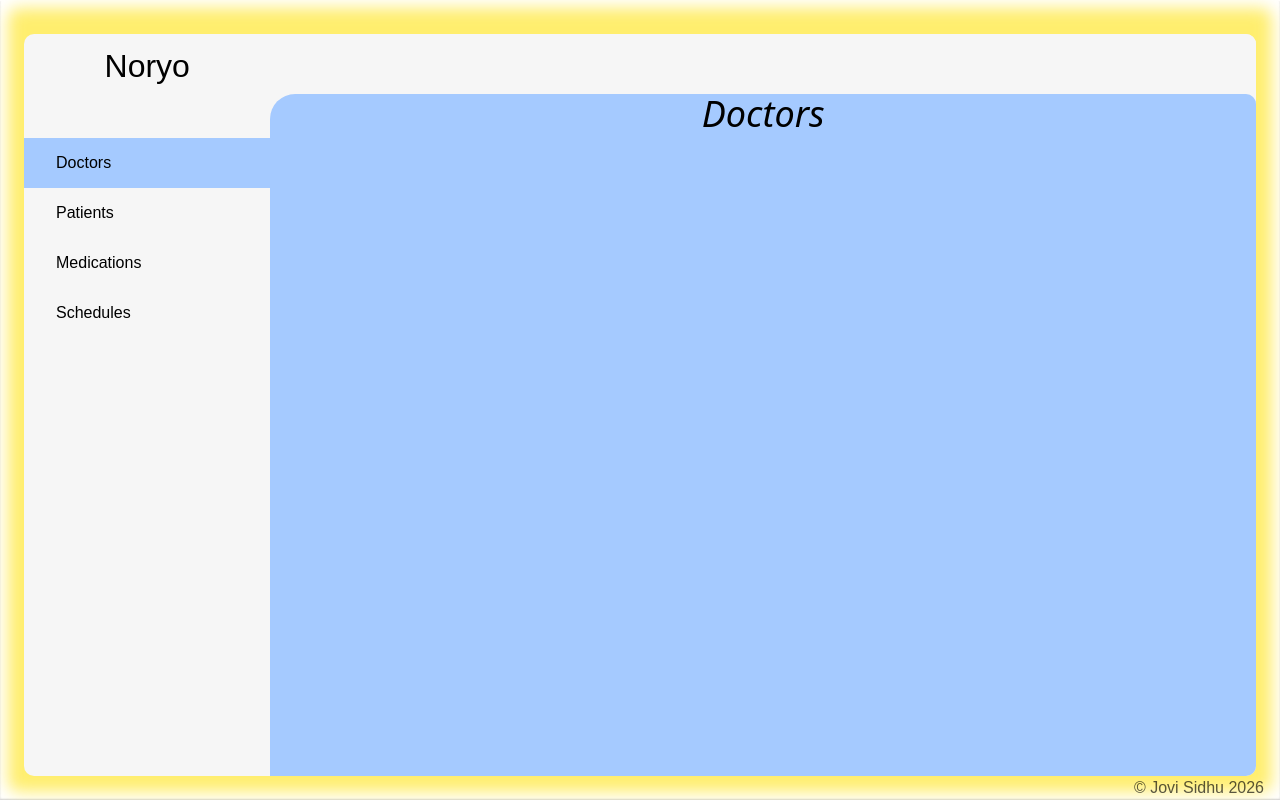
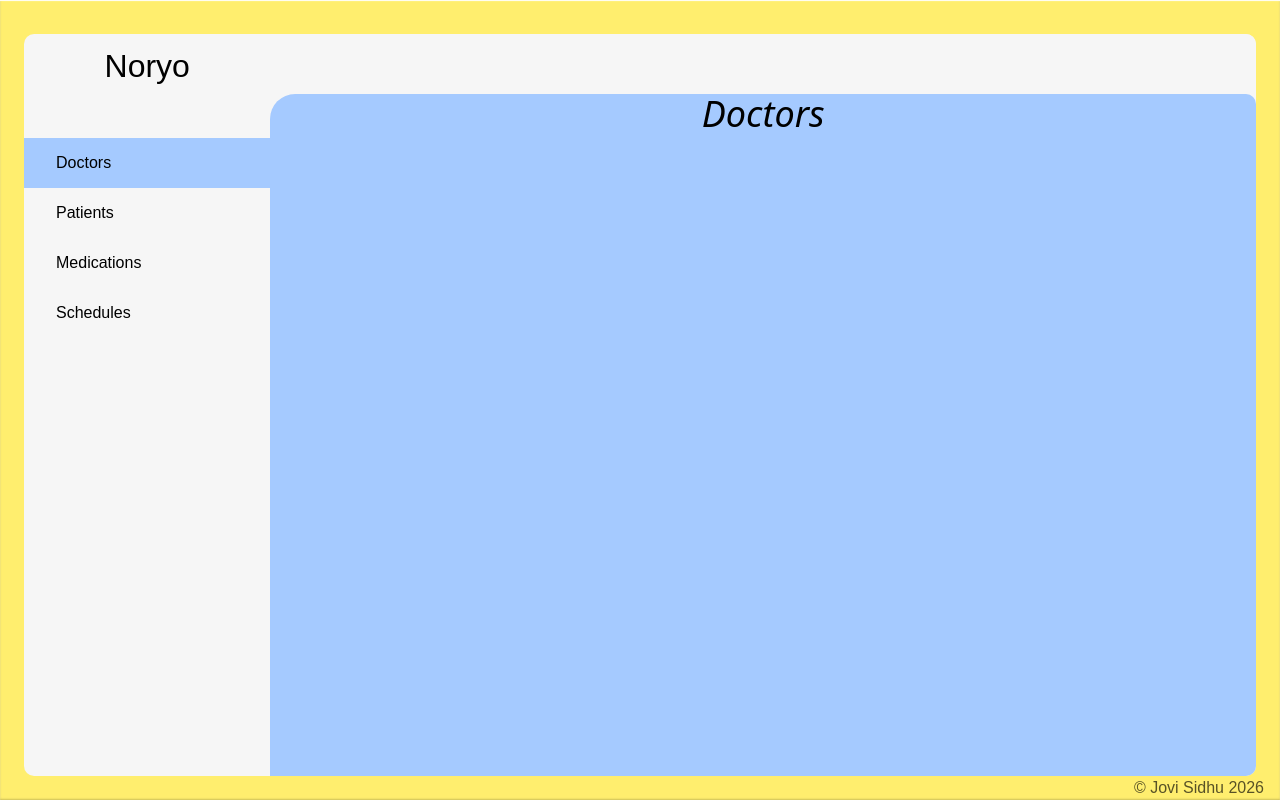
Before and after one commit to Mal-Jovi/noryo-app, a Next.js app: page /doctors in a window 1280 px wide. Built offline with nearby package versions, Linux system fonts and the light colour scheme; a web font is replaced by a local one.

Commit message:
disabling transparency
- disabling transparency for now on the app background due to quirks with having it behave different across platforms, will do a design review later to revist

```diff
--- a/app/globals.css
+++ b/app/globals.css
@@ -48,29 +48,16 @@
   }
 
   .card-container {
-    /*@apply min-h-full min-w-full flex flex-col bg-[#FFEE6E] max-w-sm mx-auto p-6 text-center shadow-[inset_0_1px_1px_0_#ffffff,inset_0_-1px_2px_0_rgba(0,0,0,0.2)];*/
-    position: relative;
     min-height: 100%;
     min-width: 100%;
     display: flex;
     flex-direction: column;
-    backdrop-filter: blur(12px);
+    background: #FFEE6E;
     max-width: 24rem;
     margin-inline: auto;
     padding: 1.5rem;
     text-align: center;
     box-shadow: inset 0 1px 1px 0 #ffffff, inset 0 -1px 2px 0 rgba(0, 0, 0, 0.2);
-  }
-
-  .card-container::before {
-    content: "";
-    position: absolute;
-    inset: 8px;
-    z-index: -1;
-    pointer-events: none;
-    border-radius: 10px;
-    background: #FFEE6E;
-    filter: blur(8px);
   }
 
   .drag-bar {
--- a/src-tauri/tauri.conf.json
+++ b/src-tauri/tauri.conf.json
@@ -21,8 +21,7 @@
         "hiddenTitle": true,
         "titleBarStyle": "Overlay",
         "minHeight": 540,
-        "minWidth": 960,
-        "transparent": true
+        "minWidth": 960
       }
     ],
     "security": {
```
